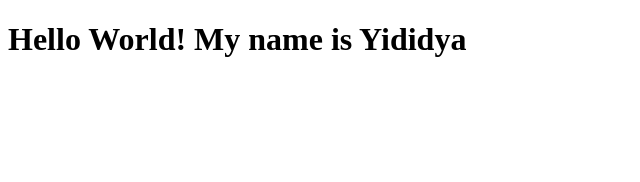
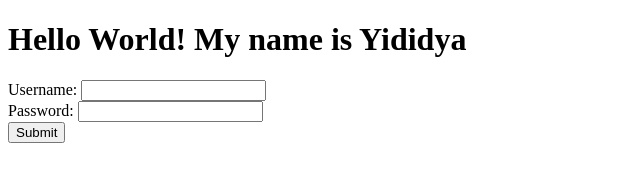
Before and after one commit to yididyayoseph/hello-world, a plain HTML site: page index.html in a window 1280 px wide. Shown: the whole page, without its empty margins (0-640 px from the left). Drawn offline with Linux system fonts and the light colour scheme.

Commit message:
added a form

```diff
--- a/index.html
+++ b/index.html
@@ -8,6 +8,15 @@
 </head>
 <body>
     <h1>Hello World! My name is Yididya</h1>
+    <form>
+        <label for="username">Username:</label>
+        <input type="text" id="username" name="username" minlength="5" maxlength="15" required>
+        <br>
+        <label for="password">Password:</label>
+        <input type="password" id="password" name="password" minlength="8" maxlenght="16" required>
+        <br>
+        <input type="submit">
+    </form>
 
 </body>
 </html>
```
